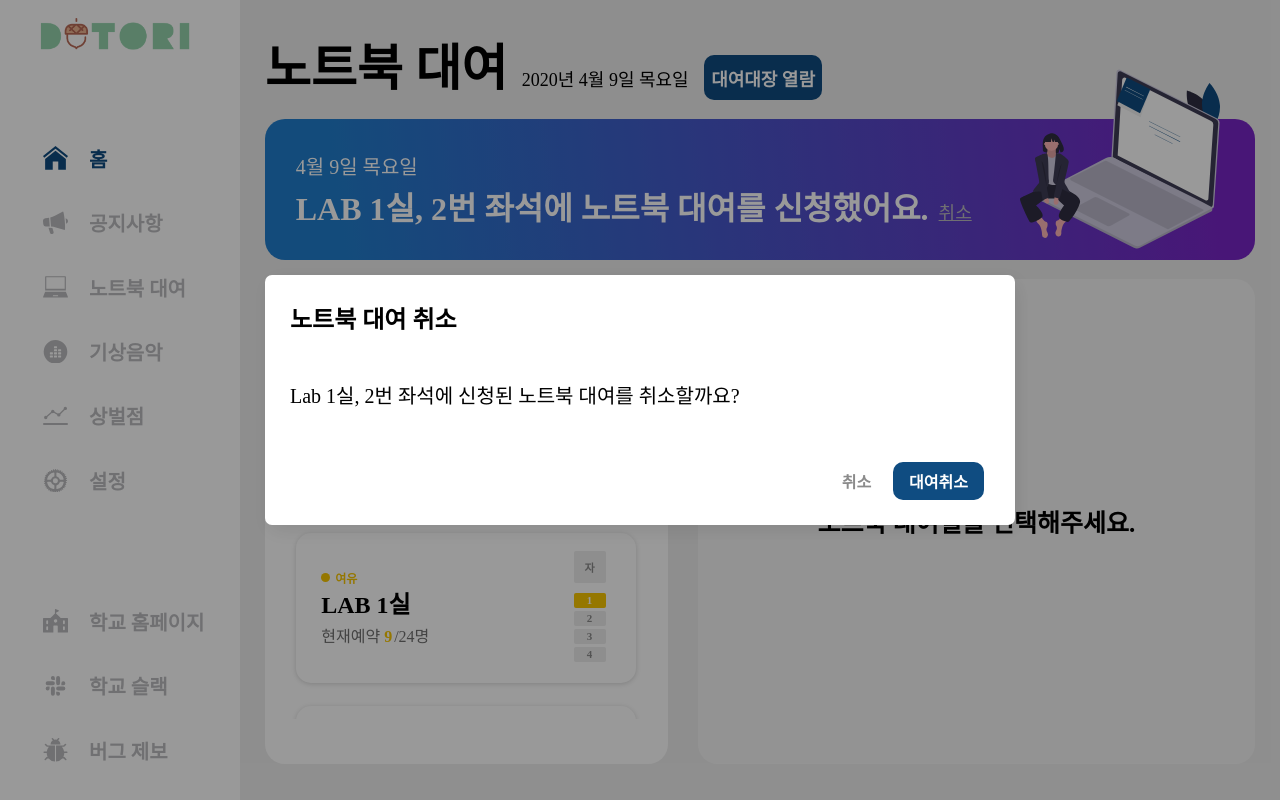
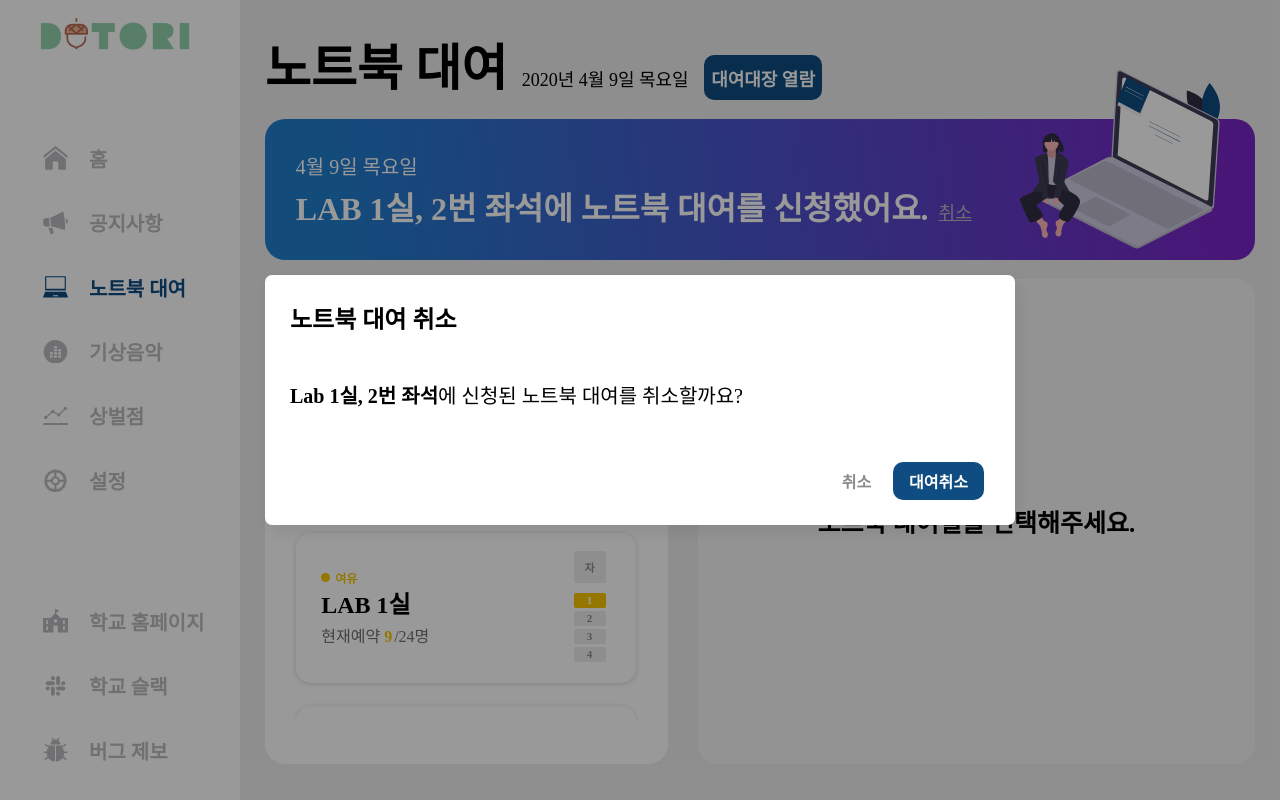
Before and after one commit to GwonHeeJun/Dotori-Client, a React app: page /laptop in a window 1280 px wide. Both pictures are taken after a click on the element "취소". Built offline with nearby package versions, Linux system fonts and the light colour scheme; a web font is replaced by a local one.

Commit message:
[FIX] 특정 라우터로 들어왔을때 사이드 바가 다른 페이지로 뜨는 이슈 해결
- 추가 적으로 NotebookBanner에서 대여실과 좌석을 bold 해주는 기능 추가함.

```diff
--- a/src/Components/Banners/NotebookBanner/NotebookBanner.tsx
+++ b/src/Components/Banners/NotebookBanner/NotebookBanner.tsx
@@ -10,7 +10,7 @@ const NotebookBanner: React.FC = () => {
     const [isRent, setIsRent] = useState(true)
 
     const onCancelLaptopBring = useCallback(() => {
-        addPopup({ title : "노트북 대여 취소", message: "Lab 1실, 2번 좌석에 신청된 노트북 대여를 취소할까요?", confirmLabel: "대여취소", confirmAction: () => setIsRent(false), withoutClose: true})
+        addPopup({ title : "노트북 대여 취소", element: <><strong>Lab 1실, 2번 좌석</strong>에 신청된 노트북 대여를 취소할까요?</>, confirmLabel: "대여취소", confirmAction: () => setIsRent(false), withoutClose: true})
     }, [])
 
     return (
--- a/src/Components/Sidebar/Sidebar.tsx
+++ b/src/Components/Sidebar/Sidebar.tsx
@@ -62,7 +62,7 @@ const sidebarMenuData = [
 ]
 
 const Sidebar: React.FC = () => {
-    const [currentRouter, setCurrentRouter] = useState('/');
+    const [currentRouter, setCurrentRouter] = useState(window.location.pathname);
     const mappingSidebarMenu = useMemo(() => {
         return sidebarMenuData.map(menuData => (
           <SidebarList
```
